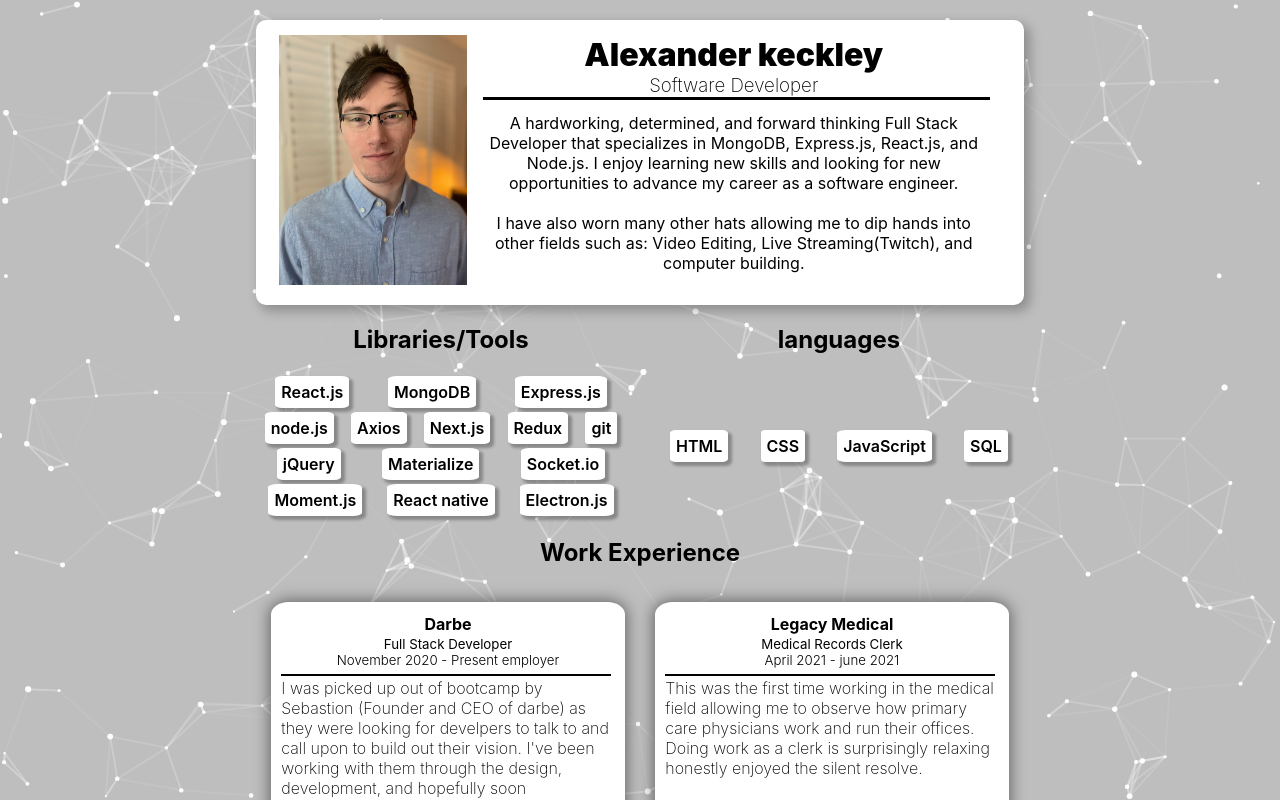
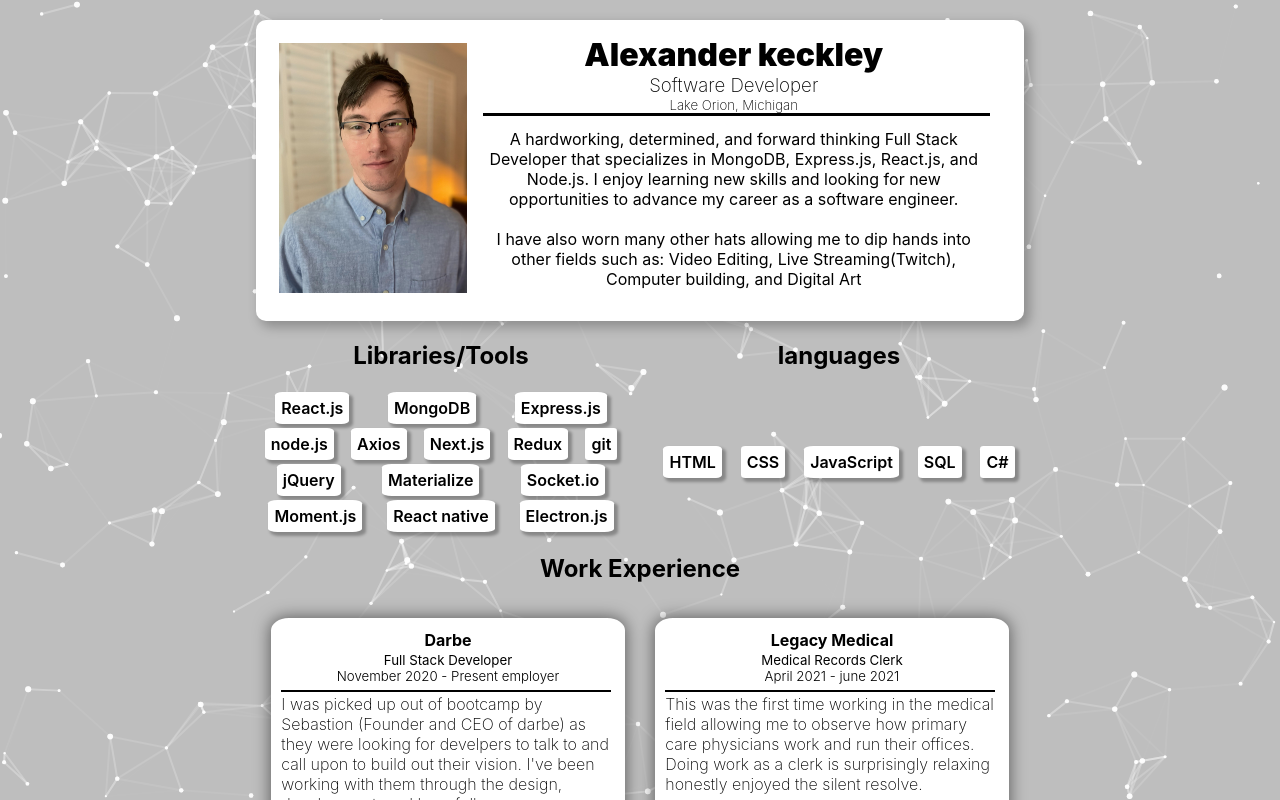
Before and after one commit to Drkeck/Drkeck.github.io, a React (Create React App) app: page / in a window 1280 px wide. Shown: the top 800 px of the page. Built offline with nearby package versions, Linux system fonts and the light colour scheme.

Commit message:
updated a bit of my Portfolio

```diff
--- a/src/Components/Bio/index.js
+++ b/src/Components/Bio/index.js
@@ -11,11 +11,12 @@ function Bio() {
             <div>
                 <h1 className="name">Alexander keckley</h1>
                 <h3 className="title">Software Developer</h3>
+                <h5 className="title">Lake Orion, Michigan</h5>
 
                 <div className="about-me">
                     <p>A hardworking, determined, and forward thinking Full Stack Developer that specializes in MongoDB, Express.js, React.js, and Node.js. I enjoy learning new skills and looking for new opportunities to advance my career as a software engineer.</p>
                     <br />
-                    <p>I have also worn many other hats allowing me to dip hands into other fields such as: Video Editing, Live Streaming(Twitch), and computer building.</p>
+                    <p>I have also worn many other hats allowing me to dip hands into other fields such as: Video Editing, Live Streaming(Twitch), Computer building, and Digital Art</p>
                 </div>
             </div>
         </div>
--- a/src/Components/TechKnowledge/index.js
+++ b/src/Components/TechKnowledge/index.js
@@ -3,7 +3,7 @@ import Draggable from "react-draggable";
 import "./index.css";
 
 const tek = ['React.js', 'MongoDB', 'Express.js', 'node.js', 'Axios', 'Next.js', 'Redux', 'git', 'jQuery', 'Materialize', 'Socket.io', 'Moment.js', 'React native', 'Electron.js'];
-const lang = ['HTML', 'CSS', 'JavaScript', 'SQL'];
+const lang = ['HTML', 'CSS', 'JavaScript', 'SQL', 'C#'];
 
 function TechSkills() {
     const nodeRef = React.useRef(null);
```
